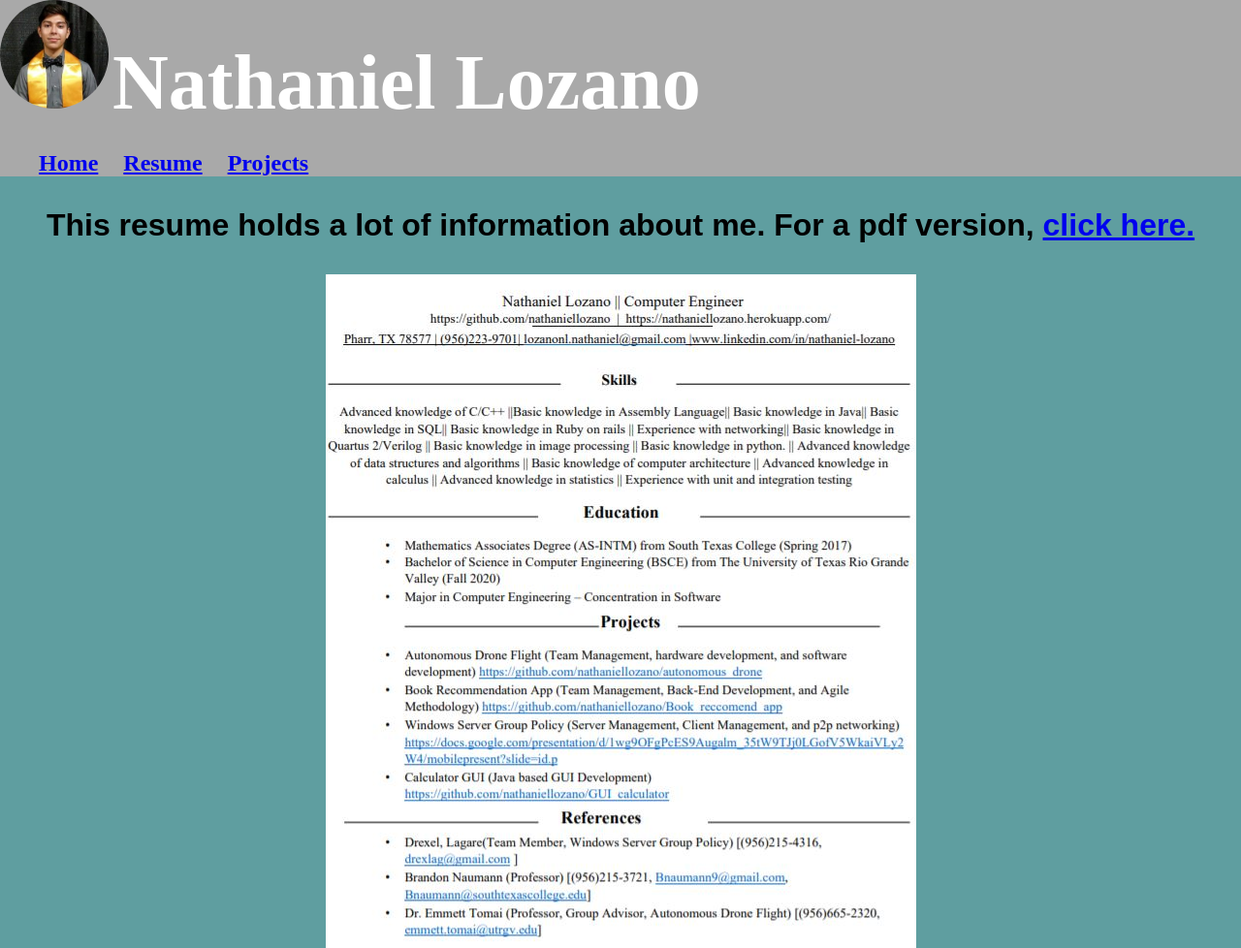
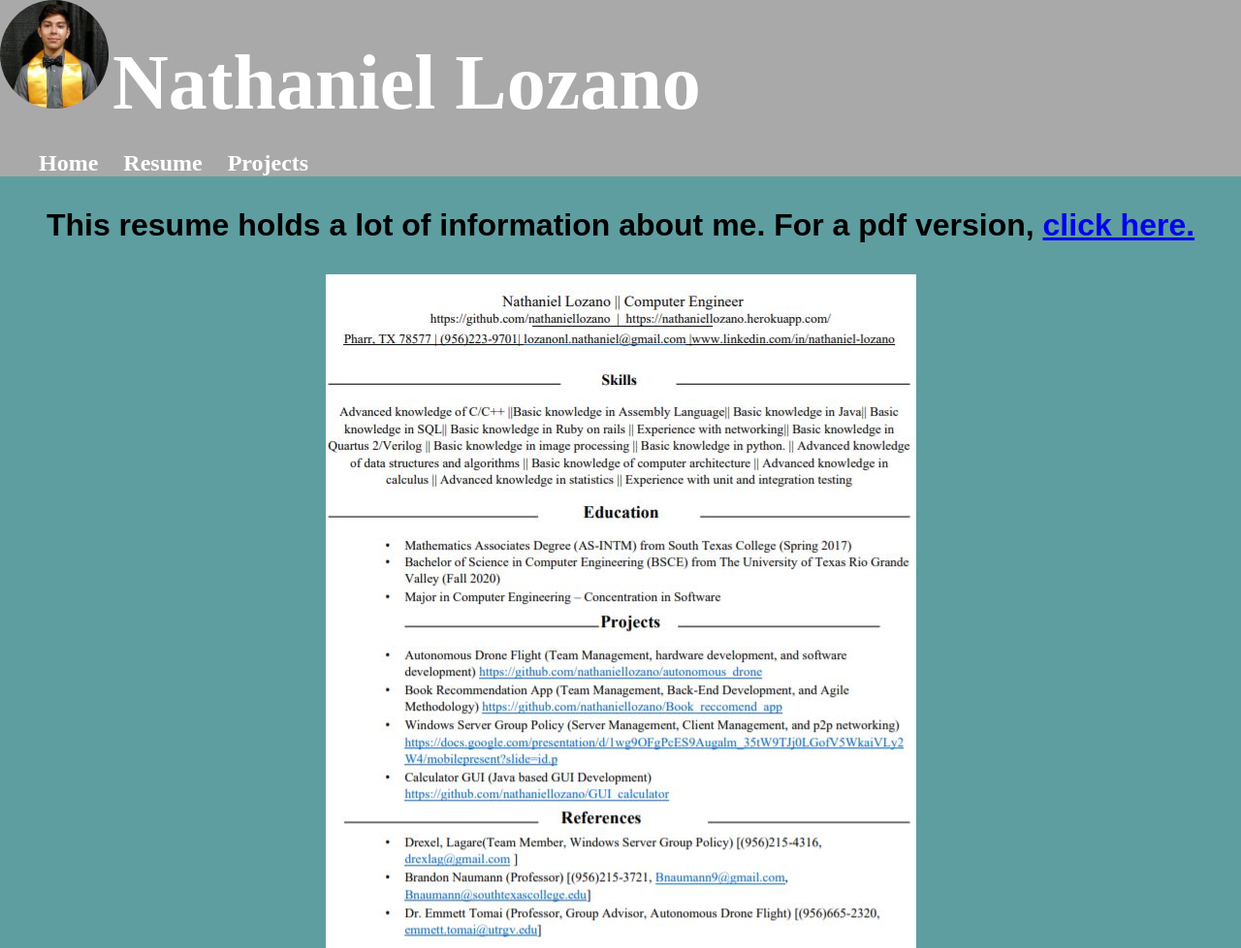
Before and after one commit to nathaniellozano/myWebSite, a website: page html/resume.html in a window 1280 px wide. Shown: the whole page at 97% size. Drawn offline with Linux system fonts and the light colour scheme.

Commit message:
cleaning look

```diff
--- a/styles/projects.css
+++ b/styles/projects.css
@@ -26,6 +26,10 @@ div.profile-header h2.profile-menu ul#menu li {
     display:inline;
     padding-right: 20px;
   }
+div.profile-header h2.profile-menu ul#menu li a{
+    text-decoration: none;
+    color: white;
+}
 body {
     background-color: cadetblue;
     padding:0;
--- a/styles/resume.css
+++ b/styles/resume.css
@@ -27,6 +27,11 @@ div.profile-header h2.profile-menu ul#menu li {
     padding-right: 20px;
   }
 
+div.profile-header h2.profile-menu ul#menu li a{
+    text-decoration: none;
+    color: white;
+}
+
 div.resume h1.desc p.description {
     font-family: 'Anton', sans-serif;
     text-align: center;
```
